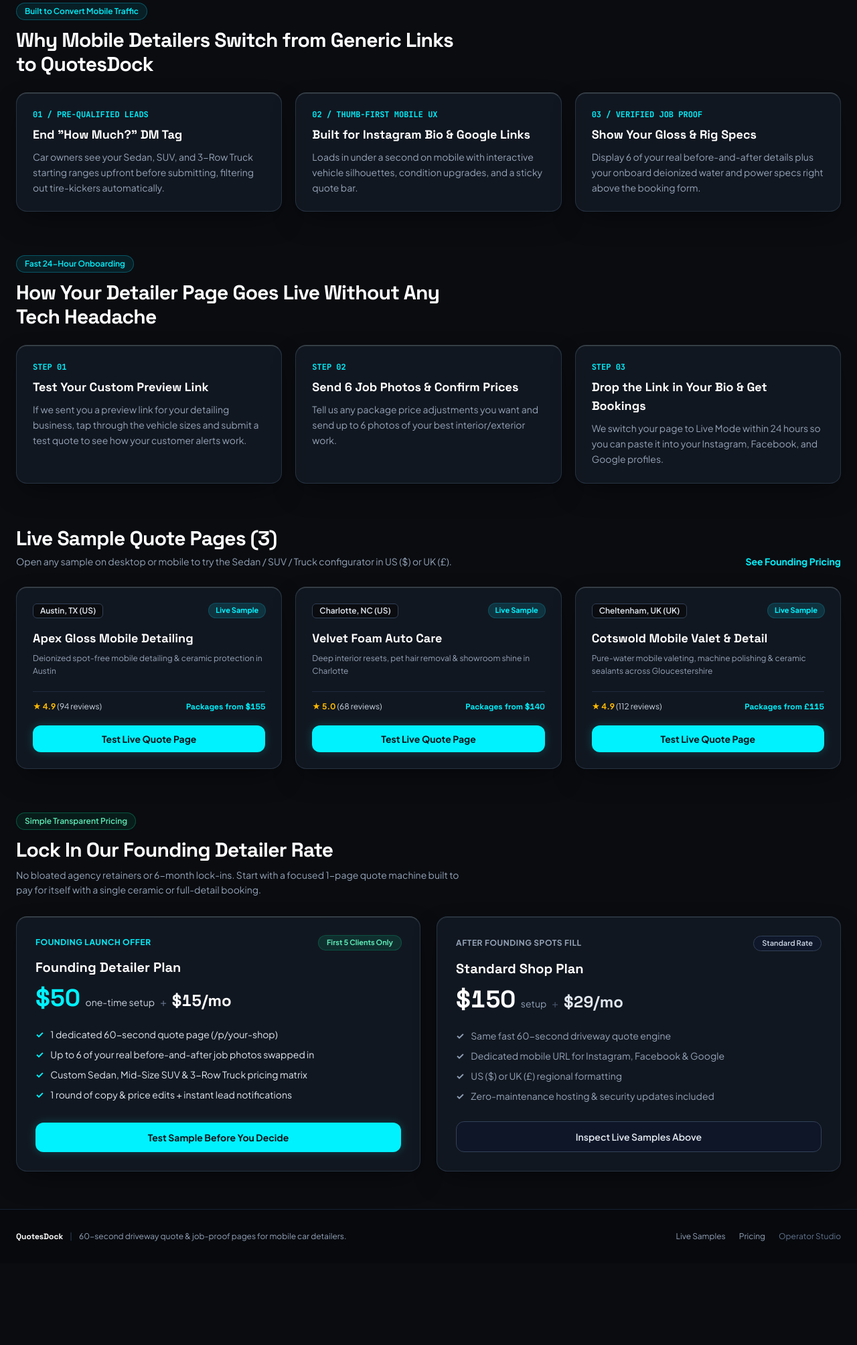
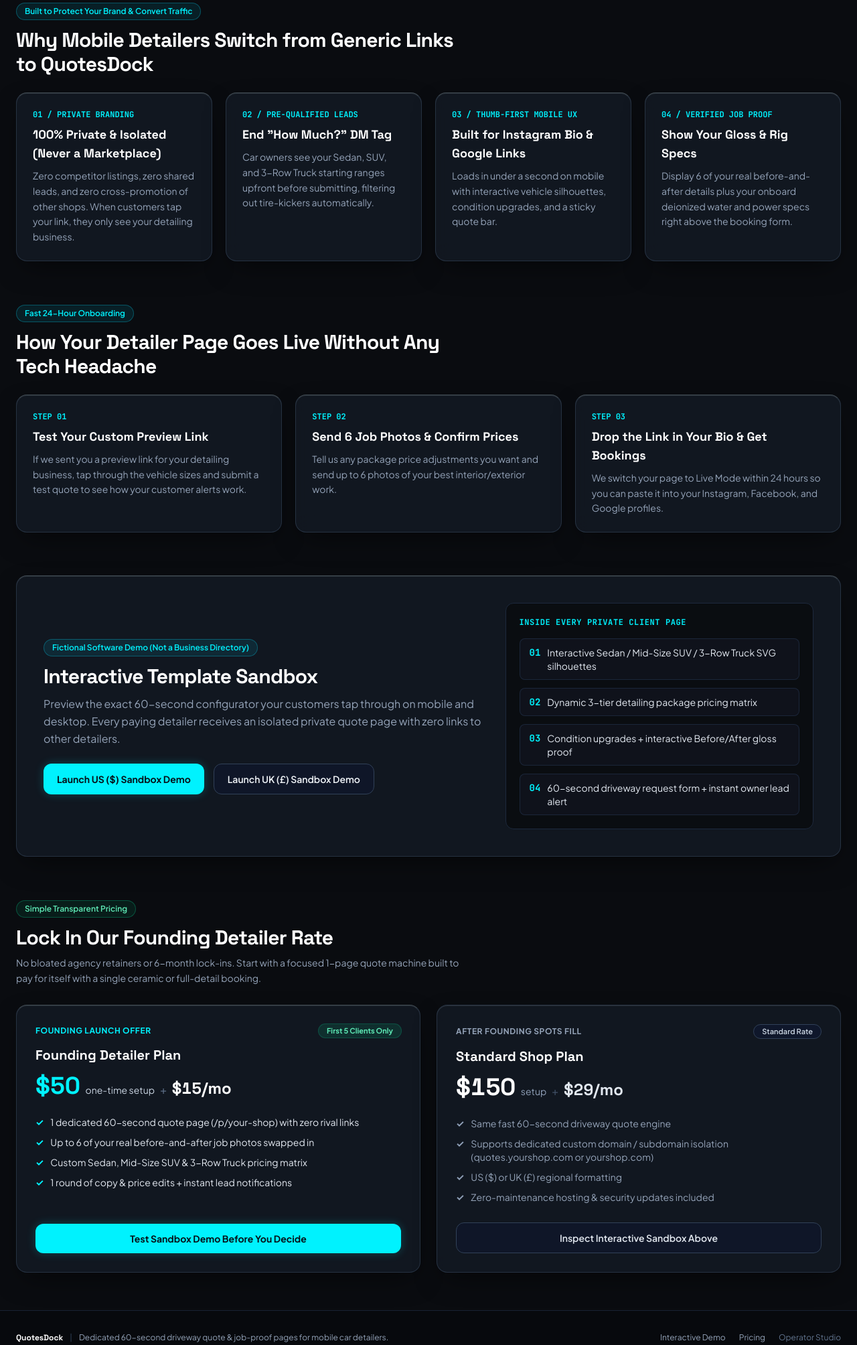
Before and after one commit to Shivek25/quotes-dock, an Astro site: page / in a window 1280 px wide. Shown: the part 714-2722 px from the top of the page at 67% size. Before the commit the page ends 2600 px from the top, so only its background shows below. Built offline with nearby package versions, Linux system fonts and the light colour scheme; Astro itself is replaced by a stand-in of ours.

Commit message:
feat(brand-isolation): replace multi-shop demos on home with isolated sandbox

```diff
--- a/src/pages/index.astro
+++ b/src/pages/index.astro
@@ -1,13 +1,10 @@
 ---
 import BaseLayout from '../layouts/BaseLayout.astro';
-import { INITIAL_SEED_PROSPECTS } from '../lib/db/seed-data';
-
-const demoProspects = INITIAL_SEED_PROSPECTS.map((bundle) => bundle.prospect);
 ---
 
 <BaseLayout
-  title="QuotesDock | 60-Second Driveway Quote Pages for Mobile Car Detailers"
-  description="Turn Instagram and Google profile clicks into pre-qualified detailing bookings with a 60-second quote configurator built for US and UK mobile car detailers."
+  title="QuotesDock | Dedicated 60-Second Driveway Quote Pages for Mobile Car Detailers"
+  description="Turn Instagram and Google profile clicks into private, pre-qualified detailing bookings with a 60-second quote configurator built for US and UK mobile car detailers."
 >
   <nav class="sticky top-0 z-40 border-b border-slate-800/80 bg-[#0A0C10]/85 backdrop-blur-xl">
     <div class="mx-auto flex max-w-7xl flex-wrap items-center justify-between gap-4 px-4 py-3.5 sm:px-6">
@@ -40,10 +37,10 @@ const demoProspects = INITIAL_SEED_PROSPECTS.map((bundle) => bundle.prospect);
           24-Hour Setup
         </a>
         <a
-          href="#demos"
+          href="#demo"
           class="hidden text-xs font-semibold text-[#94A3B8] transition-colors hover:text-white sm:inline sm:text-sm"
         >
-          Live Samples
+          Interactive Demo
         </a>
         <a
           href="#pricing"
@@ -80,7 +77,7 @@ const demoProspects = INITIAL_SEED_PROSPECTS.map((bundle) => bundle.prospect);
           </h1>
 
           <p class="mt-4 max-w-xl text-base leading-relaxed text-[#94A3B8] sm:text-lg">
-            Stop losing busy car owners in endless "How much for an SUV?" DMs. Give your customers a fast, mobile-first quote configurator where they tap their vehicle size, pick your package, see your starting price range, and send their driveway details in 60 seconds.
+            Stop losing busy car owners in endless "How much for an SUV?" DMs. Give your customers a private, mobile-first quote configurator dedicated strictly to your shop, where they tap their vehicle size, pick your package, and request a booking in 60 seconds.
           </p>
 
           <div class="mt-7 flex flex-wrap gap-3.5">
@@ -88,7 +85,7 @@ const demoProspects = INITIAL_SEED_PROSPECTS.map((bundle) => bundle.prospect);
               href="/p/apex-gloss-austin"
               class="group inline-flex items-center gap-2 rounded-xl bg-[#00F2FE] px-6 py-4 text-sm font-bold text-[#06121A] transition-colors hover:bg-[#4FACFE] cyan-glow sm:text-base"
             >
-              <span>Try Live Sample Quote Page</span>
+              <span>Try Interactive Quote Demo</span>
               <svg
                 class="h-4 w-4 transition-transform group-hover:translate-x-1"
                 viewBox="0 0 20 20"
@@ -141,15 +138,15 @@ const demoProspects = INITIAL_SEED_PROSPECTS.map((bundle) => bundle.prospect);
             <div class="grid gap-2.5 p-4 text-xs text-slate-200 sm:grid-cols-2">
               <div class="flex items-center gap-2 rounded-lg bg-[#0A0C10]/70 px-3 py-2">
                 <span class="shrink-0 font-bold text-[#00F2FE]">✓</span>
+                <span>100% isolated shop page - zero rival links</span>
+              </div>
+              <div class="flex items-center gap-2 rounded-lg bg-[#0A0C10]/70 px-3 py-2">
+                <span class="shrink-0 font-bold text-[#00F2FE]">✓</span>
                 <span>Custom Sedan / SUV / Truck price configurator</span>
               </div>
               <div class="flex items-center gap-2 rounded-lg bg-[#0A0C10]/70 px-3 py-2">
                 <span class="shrink-0 font-bold text-[#00F2FE]">✓</span>
                 <span>Showcases up to 6 of your real job photos</span>
-              </div>
-              <div class="flex items-center gap-2 rounded-lg bg-[#0A0C10]/70 px-3 py-2">
-                <span class="shrink-0 font-bold text-[#00F2FE]">✓</span>
-                <span>Instant customer quote alerts to your phone</span>
               </div>
               <div class="flex items-center gap-2 rounded-lg bg-[#0A0C10]/70 px-3 py-2">
                 <span class="shrink-0 font-bold text-[#00F2FE]">✓</span>
@@ -167,16 +164,24 @@ const demoProspects = INITIAL_SEED_PROSPECTS.map((bundle) => bundle.prospect);
     <section id="why-it-works" class="reveal-up mb-16">
       <div class="max-w-2xl">
         <span class="inline-flex rounded-full border border-cyan-400/30 bg-cyan-400/10 px-3 py-1 text-xs font-semibold text-[#00F2FE]">
-          Built to Convert Mobile Traffic
+          Built to Protect Your Brand &amp; Convert Traffic
         </span>
         <h2 class="mt-3 text-2xl font-bold tracking-tight text-white sm:text-3xl">
           Why Mobile Detailers Switch from Generic Links to QuotesDock
         </h2>
       </div>
 
-      <div class="mt-6 grid gap-5 md:grid-cols-3">
+      <div class="mt-6 grid gap-5 sm:grid-cols-2 lg:grid-cols-4">
+        <div class="glass-panel anisotropic-border rounded-2xl border-cyan-400/35 p-6">
+          <div class="font-mono text-xs font-bold text-[#00F2FE]">01 / PRIVATE BRANDING</div>
+          <h3 class="mt-2 text-lg font-bold text-white">100% Private &amp; Isolated (Never a Marketplace)</h3>
+          <p class="mt-2 text-sm leading-relaxed text-[#94A3B8]">
+            Zero competitor listings, zero shared leads, and zero cross-promotion of other shops. When customers tap your link, they only see your detailing business.
+          </p>
+        </div>
+
         <div class="glass-panel anisotropic-border rounded-2xl p-6">
-          <div class="font-mono text-xs font-bold text-[#00F2FE]">01 / PRE-QUALIFIED LEADS</div>
+          <div class="font-mono text-xs font-bold text-[#00F2FE]">02 / PRE-QUALIFIED LEADS</div>
           <h3 class="mt-2 text-lg font-bold text-white">End "How Much?" DM Tag</h3>
           <p class="mt-2 text-sm leading-relaxed text-[#94A3B8]">
             Car owners see your Sedan, SUV, and 3-Row Truck starting ranges upfront before submitting, filtering out tire-kickers automatically.
@@ -184,7 +189,7 @@ const demoProspects = INITIAL_SEED_PROSPECTS.map((bundle) => bundle.prospect);
         </div>
 
         <div class="glass-panel anisotropic-border rounded-2xl p-6">
-          <div class="font-mono text-xs font-bold text-[#00F2FE]">02 / THUMB-FIRST MOBILE UX</div>
+          <div class="font-mono text-xs font-bold text-[#00F2FE]">03 / THUMB-FIRST MOBILE UX</div>
           <h3 class="mt-2 text-lg font-bold text-white">Built for Instagram Bio &amp; Google Links</h3>
           <p class="mt-2 text-sm leading-relaxed text-[#94A3B8]">
             Loads in under a second on mobile with interactive vehicle silhouettes, condition upgrades, and a sticky quote bar.
@@ -192,7 +197,7 @@ const demoProspects = INITIAL_SEED_PROSPECTS.map((bundle) => bundle.prospect);
         </div>
 
         <div class="glass-panel anisotropic-border rounded-2xl p-6">
-          <div class="font-mono text-xs font-bold text-[#00F2FE]">03 / VERIFIED JOB PROOF</div>
+          <div class="font-mono text-xs font-bold text-[#00F2FE]">04 / VERIFIED JOB PROOF</div>
           <h3 class="mt-2 text-lg font-bold text-white">Show Your Gloss &amp; Rig Specs</h3>
           <p class="mt-2 text-sm leading-relaxed text-[#94A3B8]">
             Display 6 of your real before-and-after details plus your onboard deionized water and power specs right above the booking form.
@@ -239,71 +244,63 @@ const demoProspects = INITIAL_SEED_PROSPECTS.map((bundle) => bundle.prospect);
       </div>
     </section>
 
-    {/* Live Sample Pages */}
-    <section id="demos" class="reveal-up mb-16">
-      <div class="flex flex-wrap items-end justify-between gap-4">
-        <div>
-          <h2 class="text-2xl font-bold tracking-tight text-white sm:text-3xl">
-            Live Sample Quote Pages ({demoProspects.length})
-          </h2>
-          <p class="mt-1.5 text-sm text-[#94A3B8]">
-            Open any sample on desktop or mobile to try the Sedan / SUV / Truck configurator in US ($) or UK (£).
-          </p>
+    {/* Single Fictional Template Sandbox (Zero Competitor Directory) */}
+    <section id="demo" class="reveal-up mb-16">
+      <div class="glass-panel anisotropic-border rounded-2xl border-cyan-400/40 p-6 sm:p-10">
+        <div class="grid items-center gap-8 lg:grid-cols-12">
+          <div class="min-w-0 lg:col-span-7">
+            <div class="inline-flex flex-wrap items-center gap-2 rounded-full border border-cyan-400/30 bg-cyan-400/10 px-3 py-1 text-xs font-semibold text-[#00F2FE]">
+              Fictional Software Demo (Not a Business Directory)
+            </div>
+            <h2 class="mt-3 text-2xl font-bold tracking-tight text-white sm:text-3xl">
+              Interactive Template Sandbox
+            </h2>
+            <p class="mt-2.5 max-w-2xl text-sm leading-relaxed text-[#94A3B8] sm:text-base">
+              Preview the exact 60-second configurator your customers tap through on mobile and desktop. Every paying detailer receives an isolated private quote page with zero links to other detailers.
+            </p>
+
+            <div class="mt-6 flex flex-wrap gap-3.5">
+              <a
+                href="/p/apex-gloss-austin"
+                class="inline-flex items-center justify-center rounded-xl bg-[#00F2FE] px-5 py-3 text-sm font-bold text-[#06121A] transition-colors hover:bg-[#4FACFE] cyan-glow-sm"
+              >
+                Launch US ($) Sandbox Demo
+              </a>
+              <a
+                href="/p/cotswold-valet-uk"
+                class="inline-flex items-center justify-center rounded-xl border border-slate-700 bg-slate-900/80 px-5 py-3 text-sm font-semibold text-slate-100 transition-colors hover:border-cyan-400/50 hover:text-white"
+              >
+                Launch UK (£) Sandbox Demo
+              </a>
+            </div>
+          </div>
+
+          <div class="min-w-0 lg:col-span-5">
+            <div class="rounded-xl border border-slate-800 bg-[#0A0C10]/85 p-5">
+              <div class="font-mono text-xs font-bold uppercase tracking-wider text-[#00F2FE]">
+                Inside Every Private Client Page
+              </div>
+              <ul class="mt-4 space-y-3 text-xs text-slate-200 sm:text-sm">
+                <li class="flex items-start gap-2.5 rounded-lg border border-slate-800/90 bg-[#11151E]/80 px-3.5 py-2.5">
+                  <span class="font-mono font-bold text-[#00F2FE]">01</span>
+                  <span>Interactive Sedan / Mid-Size SUV / 3-Row Truck SVG silhouettes</span>
+                </li>
+                <li class="flex items-start gap-2.5 rounded-lg border border-slate-800/90 bg-[#11151E]/80 px-3.5 py-2.5">
+                  <span class="font-mono font-bold text-[#00F2FE]">02</span>
+                  <span>Dynamic 3-tier detailing package pricing matrix</span>
+                </li>
+                <li class="flex items-start gap-2.5 rounded-lg border border-slate-800/90 bg-[#11151E]/80 px-3.5 py-2.5">
+                  <span class="font-mono font-bold text-[#00F2FE]">03</span>
+                  <span>Condition upgrades + interactive Before/After gloss proof</span>
+                </li>
+                <li class="flex items-start gap-2.5 rounded-lg border border-slate-800/90 bg-[#11151E]/80 px-3.5 py-2.5">
+                  <span class="font-mono font-bold text-[#00F2FE]">04</span>
+                  <span>60-second driveway request form + instant owner lead alert</span>
+                </li>
+              </ul>
+            </div>
+          </div>
         </div>
-        <a
-          href="#pricing"
-          class="text-sm font-bold text-[#00F2FE] transition-colors hover:text-[#4FACFE]"
-        >
-          See Founding Pricing
-        </a>
-      </div>
-
-      <div class="mt-7 grid gap-5 md:grid-cols-3">
-        {demoProspects.map((prospect) => {
-          const basePkg =
-            prospect.packages.find((p) => p.popular) ?? prospect.packages[0];
-          const startPrice = basePkg
-            ? `${prospect.currencySymbol}${basePkg.prices.sedan}`
-            : '';
-
-          return (
-            <article class="glass-panel interactive-card anisotropic-border flex min-w-0 flex-col justify-between rounded-2xl p-6 hover:border-cyan-400/50">
-              <div>
-                <div class="flex items-center justify-between gap-2">
-                  <span class="rounded-md border border-slate-700 bg-[#0A0C10] px-2.5 py-0.5 text-xs font-semibold text-slate-200">
-                    {prospect.city} ({prospect.country})
-                  </span>
-                  <span class="rounded-full bg-cyan-400/15 px-2.5 py-0.5 text-[11px] font-bold text-[#00F2FE] ring-1 ring-cyan-400/30">
-                    Live Sample
-                  </span>
-                </div>
-
-                <h3 class="mt-4 text-lg font-bold text-white">
-                  {prospect.businessName}
-                </h3>
-                <p class="mt-1.5 text-xs leading-relaxed text-[#94A3B8]">
-                  {prospect.tagline}
-                </p>
-
-                <div class="mt-5 flex items-center justify-between border-t border-slate-800 pt-3.5 text-xs">
-                  <span class="text-slate-300">
-                    <strong class="text-amber-400">★ {prospect.ratingScore}</strong> ({prospect.reviewCount} reviews)
-                  </span>
-                  <span class="font-display tabular-nums font-bold text-[#00F2FE]">
-                    Packages from {startPrice}
-                  </span>
-                </div>
-              </div>
-
-              <a
-                href={`/p/${prospect.slug}`}
-                class="mt-5 inline-flex items-center justify-center rounded-xl bg-[#00F2FE] px-4 py-2.5 text-sm font-bold text-[#06121A] transition-colors hover:bg-[#4FACFE] cyan-glow-sm"
-              >
-                Test Live Quote Page
-              </a>
-            </article>
-          );
-        })}
       </div>
     </section>
 
@@ -348,7 +345,7 @@ const demoProspects = INITIAL_SEED_PROSPECTS.map((bundle) => bundle.prospect);
             <ul class="mt-6 space-y-2.5 text-sm text-slate-200">
               <li class="flex items-start gap-2.5">
                 <span class="font-bold text-[#00F2FE]">✓</span>
-                <span>1 dedicated 60-second quote page (/p/your-shop)</span>
+                <span>1 dedicated 60-second quote page (/p/your-shop) with zero rival links</span>
               </li>
               <li class="flex items-start gap-2.5">
                 <span class="font-bold text-[#00F2FE]">✓</span>
@@ -369,7 +366,7 @@ const demoProspects = INITIAL_SEED_PROSPECTS.map((bundle) => bundle.prospect);
             href="/p/apex-gloss-austin"
             class="mt-7 inline-flex items-center justify-center rounded-xl bg-[#00F2FE] px-5 py-3 text-sm font-bold text-[#06121A] transition-colors hover:bg-[#4FACFE] cyan-glow-sm"
           >
-            Test Sample Before You Decide
+            Test Sandbox Demo Before You Decide
           </a>
         </div>
 
@@ -403,7 +400,7 @@ const demoProspects = INITIAL_SEED_PROSPECTS.map((bundle) => bundle.prospect);
               </li>
               <li class="flex items-start gap-2.5">
                 <span class="font-bold text-slate-400">✓</span>
-                <span>Dedicated mobile URL for Instagram, Facebook &amp; Google</span>
+                <span>Supports dedicated custom domain / subdomain isolation (quotes.yourshop.com or yourshop.com)</span>
               </li>
               <li class="flex items-start gap-2.5">
                 <span class="font-bold text-slate-400">✓</span>
@@ -417,10 +414,10 @@ const demoProspects = INITIAL_SEED_PROSPECTS.map((bundle) => bundle.prospect);
           </div>
 
           <a
-            href="#demos"
+            href="#demo"
             class="mt-7 inline-flex items-center justify-center rounded-xl border border-slate-700 bg-slate-900/75 px-5 py-3 text-sm font-semibold text-slate-200 transition-colors hover:border-cyan-400/50 hover:text-white"
           >
-            Inspect Live Samples Above
+            Inspect Interactive Sandbox Above
           </a>
         </div>
       </div>
@@ -432,10 +429,10 @@ const demoProspects = INITIAL_SEED_PROSPECTS.map((bundle) => bundle.prospect);
       <div>
         <span class="font-display font-bold text-white">QuotesDock</span>
         <span class="mx-2 text-slate-700">|</span>
-        <span>60-second driveway quote &amp; job-proof pages for mobile car detailers.</span>
+        <span>Dedicated 60-second driveway quote &amp; job-proof pages for mobile car detailers.</span>
       </div>
       <div class="flex items-center gap-5">
-        <a href="#demos" class="transition-colors hover:text-white">Live Samples</a>
+        <a href="#demo" class="transition-colors hover:text-white">Interactive Demo</a>
         <a href="#pricing" class="transition-colors hover:text-white">Pricing</a>
         <a href="/studio" class="text-slate-500 transition-colors hover:text-slate-300">
           Operator Studio
```
Also changed, not shown: src/pages/p/[slug].astro (+5 -11 lines).
